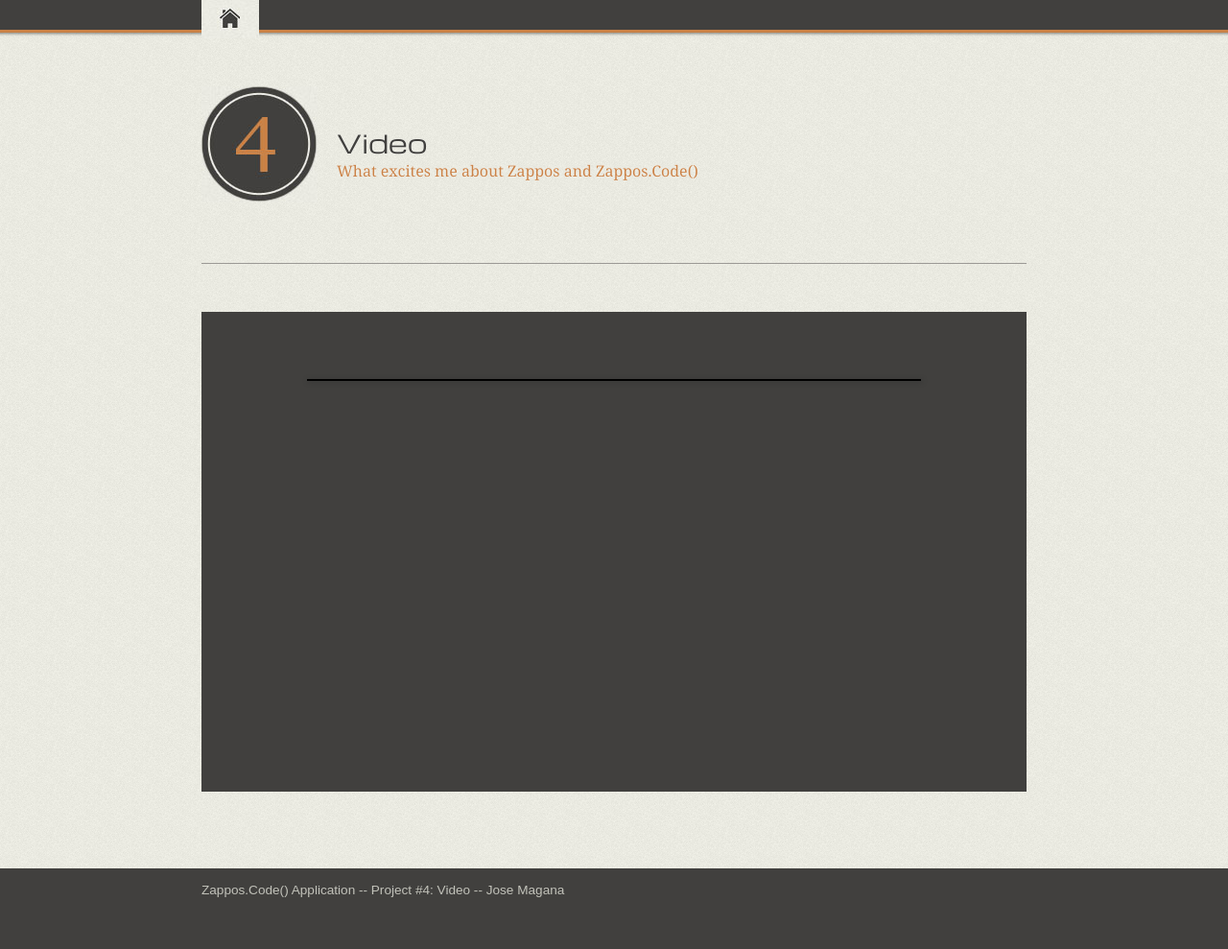
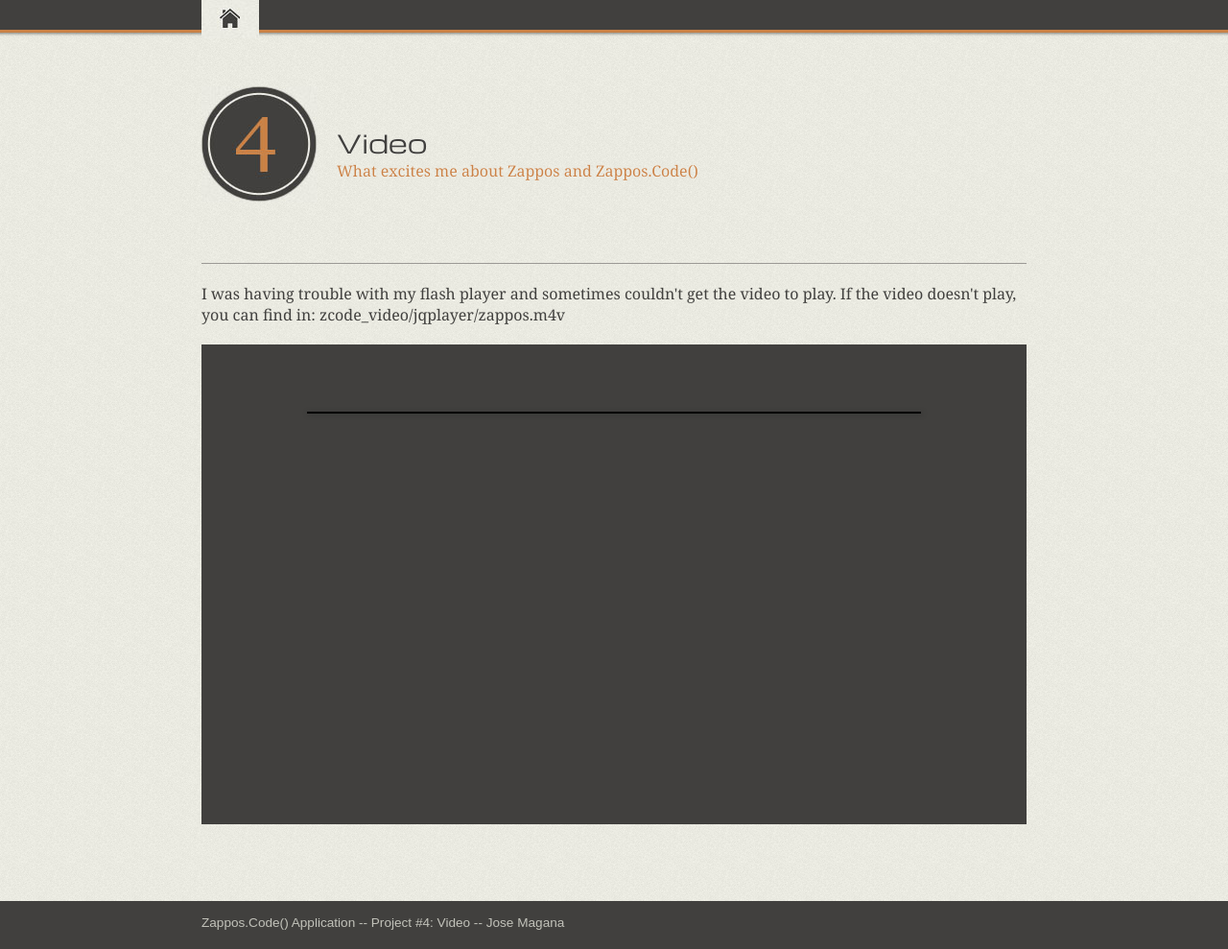
Before and after one commit to jfmaganalv/josemagana-zapposcode, a PHP site: page /zcode_video/index.html in a window 1280 px wide. Shown: the whole page at 96% size. Before the commit the page ends 935 px from the top, so only its background shows below. Run offline with PHP 8.4, Linux system fonts and the light colour scheme.

Commit message:
Fixed Errors

```diff
--- a/zcode_video/_/css/style.css
+++ b/zcode_video/_/css/style.css
@@ -114,7 +114,10 @@ header h2 {
 	background: #41403e;
 	width: 100%;
 	height: 500px;
-	margin-top:50px;
+	margin-top:20px;
+}
+.message {
+	margin-top: 20px;
 }
 .jwplayer {
 	padding: 70px 110px;
--- a/zcode_video/index.html
+++ b/zcode_video/index.html
@@ -29,6 +29,7 @@
 		</header>
 	</div><!-- End header-stripe -->
 	<div id="wrapper">
+				<p class="message">I was having trouble with my flash player and sometimes couldn't get the video to play. If the video doesn't play, you can find in: zcode_video/jqplayer/zappos.m4v</p>
 				<div class="content clearfix">
 					<div class="jwplayer ">
 
```
Also changed, not shown: README.md.
